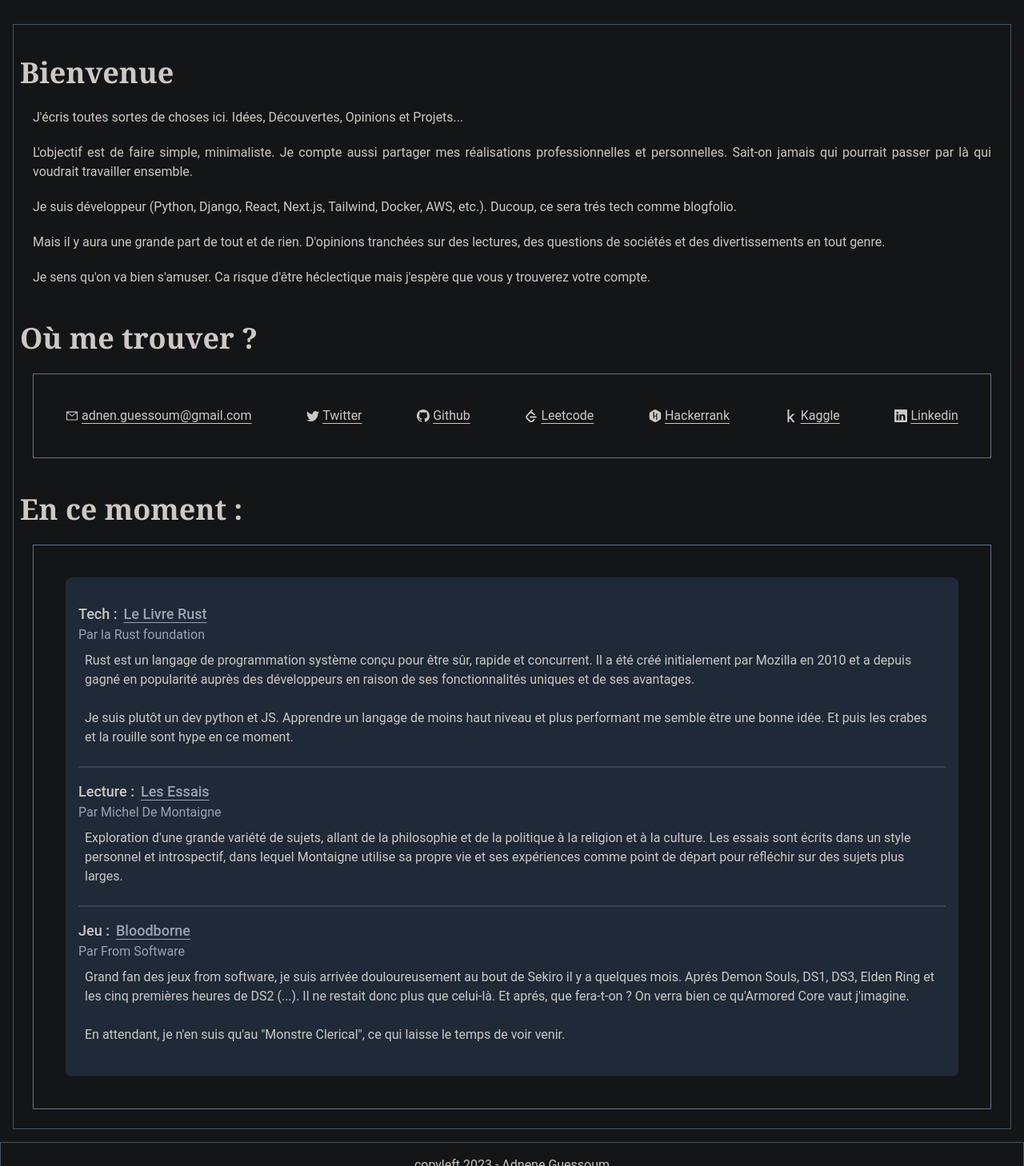
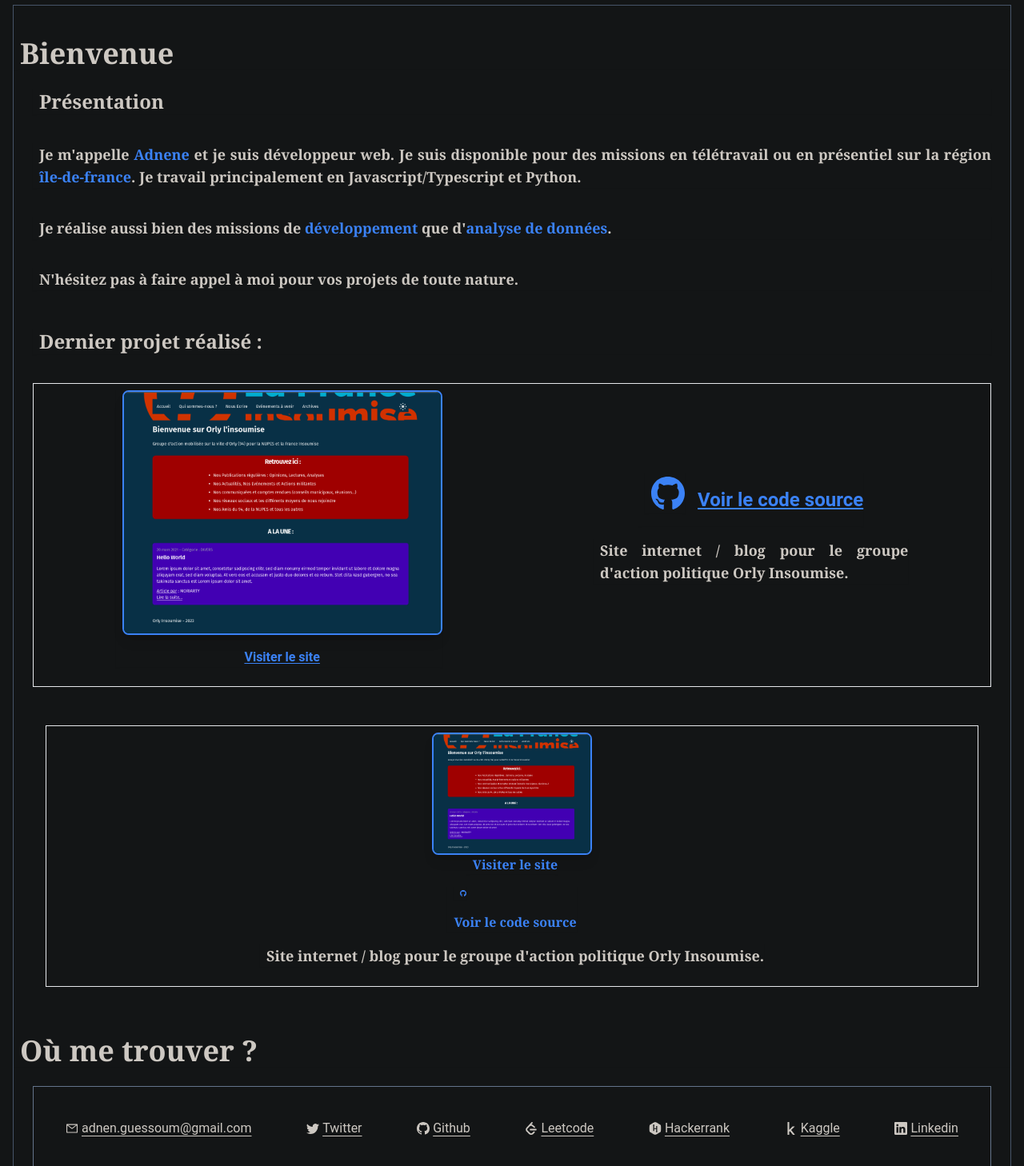
Before and after one commit to adnene-guessoum/blogfolio, a Next.js app: page / in a window 1280 px wide. Shown: the part 892-2350 px from the top of the page at 80% size. Built offline with nearby package versions, Linux system fonts and the light colour scheme.

Commit message:
Refactor: professional freelancing landing page

```diff
--- a/components/Bio.js
+++ b/components/Bio.js
@@ -1,3 +1,6 @@
+import Image from 'next/image';
+import { FaGithub } from 'react-icons/fa';
+
 const Bio = () => {
   return (
     <div className="text-justify text-center">
@@ -5,28 +8,104 @@ const Bio = () => {
         Bienvenue
       </h2>
       <div className="flex flex-col gap-5 m-4 p-2">
-        <p>
-          J&apos;écris toutes sortes de choses ici. Idées, Découvertes, Opinions
-          et Projets...
+        <h3 className="text-2xl font-serif font-bold mb-4 shadow-sm pl-2 ">
+          Présentation
+        </h3>
+        <p className="text-lg font-serif font-bold mb-4 shadow-sm pl-2 ">
+          Je m&apos;appelle <span className="text-blue-500">Adnene</span> et je
+          suis développeur web. Je suis disponible pour des missions en
+          télétravail ou en présentiel sur la région{' '}
+          <span className="text-blue-500">île-de-france</span>. Je travail
+          principalement en Javascript/Typescript et Python.
         </p>
-        <p>
-          L&apos;objectif est de faire simple, minimaliste. Je compte aussi
-          partager mes réalisations professionnelles et personnelles. Sait-on
-          jamais qui pourrait passer par là qui voudrait travailler ensemble.
+        <p className="text-lg font-serif font-bold mb-4 shadow-sm pl-2 ">
+          Je réalise aussi bien des missions de{' '}
+          <span className="text-blue-500">développement</span> que d&apos;
+          <span className="text-blue-500">analyse de données</span>.
         </p>
-        <p>
-          Je suis développeur (Python, Django, React, Next.js, Tailwind, Docker,
-          AWS, etc.). Ducoup, ce sera trés tech comme blogfolio.
+        <p className="text-lg font-serif font-bold mb-4 shadow-sm pl-2 ">
+          N&apos;hésitez pas à faire appel à moi pour vos projets de toute
+          nature.
         </p>
-        <p>
-          Mais il y aura une grande part de tout et de rien. D&apos;opinions
-          tranchées sur des lectures, des questions de sociétés et des
-          divertissements en tout genre.
-        </p>
-        <p>
-          Je sens qu&apos;on va bien s&apos;amuser. Ca risque d&apos;être
-          héclectique mais j&apos;espère que vous y trouverez votre compte.
-        </p>
+      </div>
+      <div className="flex flex-col gap-5 m-4 p-2">
+        <h3 className="text-2xl font-serif font-bold mb-4 shadow-sm pl-2 ">
+          Dernier projet réalisé :
+        </h3>
+        <div className="flex flex-wrap justify-around items-center border p-2">
+          <a
+            href="https://orly-insoumise.vercel.app/"
+            target="_blank"
+            rel="noopener noreferrer"
+            className="text-blue-500 font-bold mb-4 shadow-sm pl-2 flex flex-col justify-center items-center underline underline-offset-2 hover:text-blue-700 "
+          >
+            <Image
+              src="/images/thumbnails/thumbnail_orly.png"
+              alt="Site web Orly Insoumise"
+              className="rounded-lg shadow-lg border-2 border-blue-500 mb-4"
+              width={400}
+              height={700}
+            />
+            Visiter le site
+          </a>
+
+          <div className="flex flex-col justify-center items-center w-1/3">
+            <a
+              href="https://github.com/adnene-guessoum/Orly-insoumise"
+              target="_blank"
+              rel="noopener noreferrer"
+              className="text-blue-500 font-bold mb-4 shadow-sm pl-2 flex flex-col justify-center items-center underline underline-offset-2 hover:text-blue-700 text-lg"
+            >
+              <span className="text-2xl flex gap-4 items-center">
+                <FaGithub
+                  size={50}
+                  className="text-blue-500 font-serif font-bold mb-4 shadow-sm pl-2 "
+                />
+                Voir le code source
+              </span>
+            </a>
+
+            <p className="text-lg font-serif font-bold mb-4 shadow-sm pl-2 ">
+              Site internet / blog pour le groupe d&apos;action politique Orly
+              Insoumise.
+            </p>
+          </div>
+        </div>
+      </div>
+      <div className="flex flex-col gap-5 m-4 p-2">
+        <div className="flex flex-col justify-center items-center border m-4 p-2">
+          <Image
+            src="/images/thumbnails/thumbnail_orly.png"
+            alt="Site web Orly Insoumise"
+            className="rounded-lg shadow-lg border-2 border-blue-500"
+            width={200}
+            height={200}
+          />
+
+          <a
+            href="https://orly-insoumise.vercel.app/"
+            target="_blank"
+            rel="noopener noreferrer"
+            className="text-blue-500 font-serif font-bold mb-4 shadow-sm pl-2 "
+          >
+            Visiter le site
+          </a>
+
+          <a
+            href="https://github.com/adnene-guessoum/Orly-insoumise"
+            target="_blank"
+            rel="noopener noreferrer"
+            className="text-blue-500 font-serif font-bold mb-4 shadow-sm pl-2 "
+          >
+            <FaGithub className="text-blue-500 font-serif font-bold mb-4 shadow-sm pl-2 " />
+            Voir le code source
+          </a>
+
+          <p className="text-lg font-serif font-bold mb-4 shadow-sm pl-2 ">
+            Site internet / blog pour le groupe d&apos;action politique Orly
+            Insoumise.
+          </p>
+        </div>
       </div>
     </div>
   );
--- a/components/Layout/main.js
+++ b/components/Layout/main.js
@@ -9,7 +9,7 @@ const MainLayout = ({ children, customMeta }) => {
 
   return (
     <div className="layout min-h-screen">
-      <CustomHead customMeta={customMeta} router={router} />;
+      <CustomHead customMeta={customMeta} router={router} />
       <Navbar path={router.asPath} />
       <main className="flex justify-center main pt-10 m-4 border border-slate-600">
         {children}
--- a/components/Nav/Banner.tsx
+++ b/components/Nav/Banner.tsx
@@ -71,7 +71,6 @@ const Banner = (): JSX.Element => {
           <SlArrowDownCircle
             onClick={handleClick}
             className="text-5xl animate-bounce mt-6"
-            style={{ clipPath: 'polygon(0 0, 100% 0, 100% 100%, 0% 100%)' }}
           />
         </div>
       </div>
--- a/components/Navbar.js
+++ b/components/Navbar.js
@@ -16,11 +16,14 @@ const Navbar = () => {
   return (
     <>
       {banner}
-      <nav className="flex flex-col sm:flex-row justify-around nav py-4 px-6 items-center">
+      <nav
+        id="navRef"
+        className="flex flex-col sm:flex-row justify-around nav py-4 px-6 items-center"
+      >
         <Avatar />
 
         <div className="flex items-center gap-8 mt-4 sm:mt-0">
-          <Link href="/" passHref legacyBehavior>
+          <Link href="/#navRef" passHref legacyBehavior>
             <a className="nav-link hover:text-teal-500 underline underline-offset-4">
               Accueil
             </a>
--- a/tailwind.config.js
+++ b/tailwind.config.js
@@ -8,6 +8,7 @@ module.exports = {
   theme: {
     extend: {
       backgroundImage: {
+        banner: "url('/banner.png')",
         thumbAWS: "url('/images/thumbnails/thumbnail_aws.png')",
         thumbDash: "url('/images/thumbnails/thumbnail_dash.png')",
         thumbGh: "url('/images/thumbnails/thumbnail_gh_cli.png')",
```
Also changed, not shown: public/banner.png (added).
